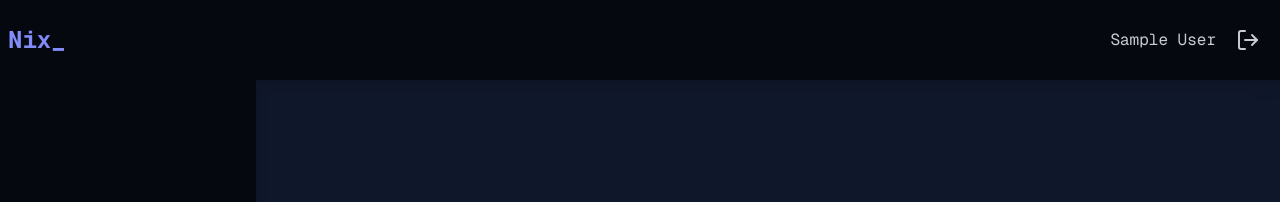
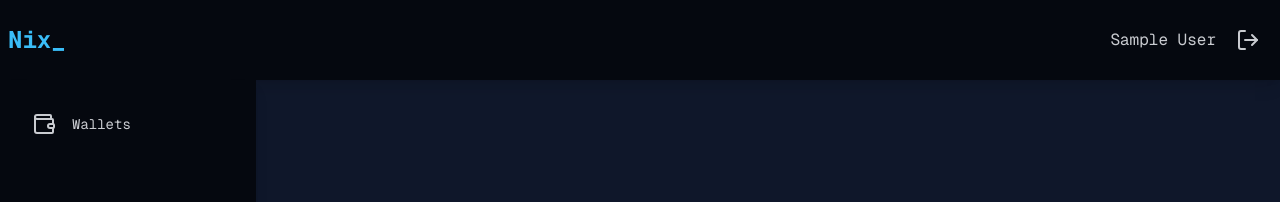
Before and after one commit to Clavi-K/NixApp, a Next.js app: page / in a window 1280 px wide. Shown: the top 202 px of the page. Built offline with nearby package versions, Linux system fonts and the light colour scheme; sample sign-in values are in the browser's storage.

Commit message:
adicion de un item de prueba a la sidebar

```diff
--- a/src/components/Navbar.jsx
+++ b/src/components/Navbar.jsx
@@ -31,7 +31,7 @@ export default function Navbar() {
 
     return (<div className="navbar bg-navbar shadow-lg h-20">
         <div className="navbar-start">
-            <h3 className="text-2xl text-secondary font-bold">Nix_</h3>
+            <h3 className="text-2xl text-primary font-bold">Nix_</h3>
         </div>
         <div className="navbar-center"></div>
 
--- a/src/components/Sidebar.jsx
+++ b/src/components/Sidebar.jsx
@@ -1,4 +1,14 @@
+import { Wallet, CirclePlus} from "lucide-react"
+
 export default function Sidebar() {
     return (<div className="w-64 p-4 bg-navbar shadow-lg sticky top-0" style={{ height: "calc(100vh - 5rem)" }}>
+        <ul className="list rounded-box">
+
+            <li className="list-row flex items-center transition-all transition-discrete hover:bg-primary hover:text-neutral hover:font-bold hover:cursor-pointer">
+                <Wallet className="" />
+                <h5>Wallets</h5>
+            </li>
+
+        </ul>
     </div>)
 }
```
